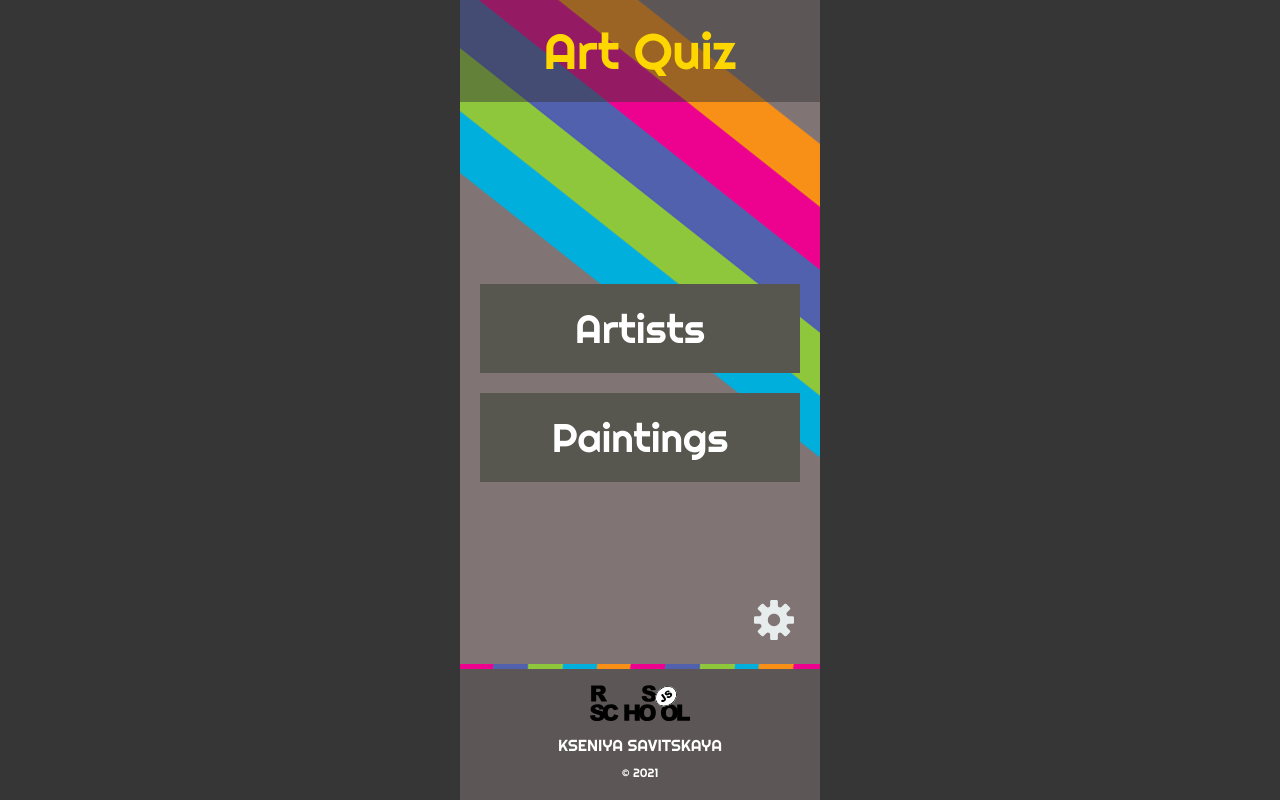
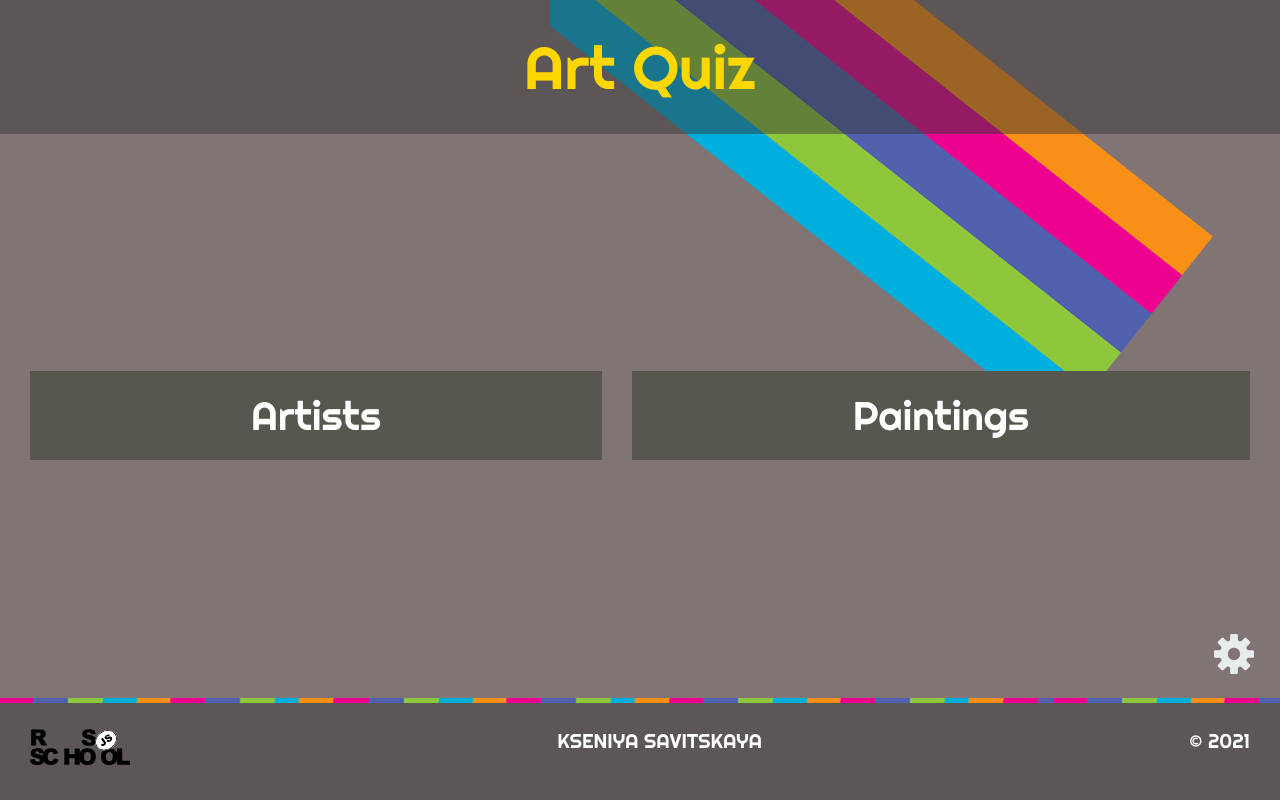
Before and after one commit to SavitskayaKseniya22/art-quiz1.0, a website: page art-quiz/src/index.html in a window 1280 px wide. Drawn offline with Linux system fonts and the light colour scheme.

Commit message:
feat: add adaptive for main page

```diff
--- a/art-quiz/src/styles.scss
+++ b/art-quiz/src/styles.scss
@@ -107,7 +107,7 @@ body {
 
     .container {
         background-color: #dbbebe73;
-        width: 360px;
+        width: 100%;
         height: 100vh;
         margin: 0 auto;
         background-image: url("./images/leftanglestripes.png");
@@ -150,17 +150,7 @@ body {
                 background-color: rgb(87, 87, 79);
                 padding: 20px;
                 cursor: pointer;
-
                 color: white;
-
-
-
-
-
-
-
-
-
             }
 
         }
@@ -184,7 +174,7 @@ body {
         padding: 20px 20px;
         width: 100%;
         background-image: url("./images/bottomStripes.png");
-        background-repeat: no-repeat;
+        background-repeat: repeat-x;
 
         ul {
             display: flex;
@@ -204,4 +194,85 @@ body {
         }
     }
 
+    @media (min-width: 768px) {
+        .container {
+
+
+            background-size: auto;
+            background-position: left 300px bottom 620px;
+
+        }
+
+        header {
+            padding: 30px 30px;
+        }
+
+        h1 {
+            font-size: 60px;
+        }
+
+
+
+        footer {
+            padding: 30px 30px;
+
+            ul {
+
+                flex-direction: row;
+                width: 100%;
+                justify-content: space-between;
+
+                li {
+                    font-size: 20px;
+                }
+
+                a {
+                    font-size: 20px;
+                }
+            }
+        }
+    }
+
+    @media (min-width: 1024px) {
+        .container {
+
+
+            background-size: auto;
+            background-position: left 550px bottom 370px;
+
+        }
+
+        main {
+
+            padding: 30px;
+
+            ul {
+
+                flex-direction: row;
+
+                column-gap: 30px;
+
+                li {
+                    flex-grow: 1;
+
+
+                }
+
+            }
+        }
+
+    }
+
+    @media (min-width: 1920px) {
+        .container {
+
+            width: 1920px;
+            background-size: auto;
+            background-position: right -300px top 0;
+            background-repeat: repeat;
+            background: linear-gradient(90deg, rgba(7, 175, 218, 1) 20%, rgba(139, 195, 60, 1) 20%, rgba(139, 195, 60, 1) 40%, rgba(84, 99, 172, 1) 40%, rgba(84, 99, 172, 1) 60%, rgba(235, 12, 140, 1) 60%, rgba(235, 12, 140, 1) 80%, rgba(246, 143, 29, 1) 80%, rgba(246, 143, 29, 1) 99%);
+        }
+
+    }
+
 }
```
Also changed, not shown: art-quiz/src/images/leftanglestripes - Copy.png (added), art-quiz/src/styles.css, 1 other file.
